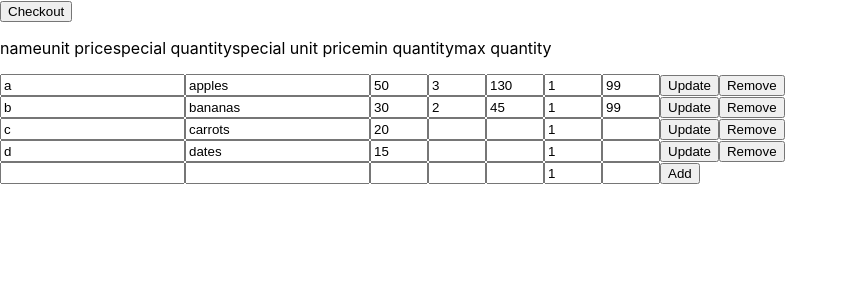
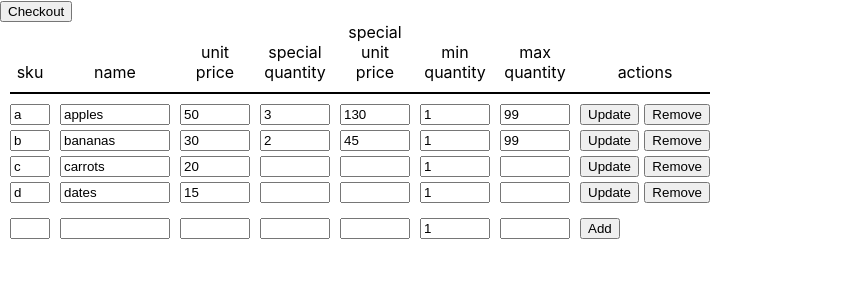
Before and after one commit to DatKyle/checkout_kata, a React (Create React App) app: page / in a window 1280 px wide. Both pictures are taken after a click on the button "Edit Products". Shown: the top 300 px of the page, without its empty margins (0-848 px from the left). Built offline with nearby package versions, Linux system fonts and the light colour scheme.

Commit message:
Styling edit products

```diff
--- a/src/App.css
+++ b/src/App.css
@@ -1,38 +1,44 @@
-.App {
-  text-align: center;
+* {
+  box-sizing: border-box;
 }
 
-.App-logo {
-  height: 40vmin;
-  pointer-events: none;
+.edit.products {
+  width: fit-content;
+  padding-left: 10px;
 }
 
-@media (prefers-reduced-motion: no-preference) {
-  .App-logo {
-    animation: App-logo-spin infinite 20s linear;
-  }
+.edit.products .row {
+  display: grid;
+  grid-template-columns: 40px 110px 70px 70px 70px 70px 70px 130px;
+  column-gap: 10px;
+  margin-bottom: 5px;
 }
 
-.App-header {
-  background-color: #282c34;
-  min-height: 100vh;
-  display: flex;
-  flex-direction: column;
-  align-items: center;
-  justify-content: center;
-  font-size: calc(10px + 2vmin);
-  color: white;
+.edit.products .row.header {
+  text-align: center;
+  align-items: end;
+
+  padding-bottom: 10px;
+  border-bottom: solid 2px;
+
+  margin-bottom: 10px;
 }
 
-.App-link {
-  color: #61dafb;
+.edit.products .row p,
+.edit.products .row input {
+  width: inherit;
 }
 
-@keyframes App-logo-spin {
-  from {
-    transform: rotate(0deg);
-  }
-  to {
-    transform: rotate(360deg);
-  }
+.edit.products .row.header p {
+  margin: 0px;
+  padding: 0px;
 }
+
+.edit.products .row .actions {
+  display: flex;
+  justify-content: space-between
+}
+
+.edit.products .add {
+  padding-top: 10px;
+}
--- a/src/App.js
+++ b/src/App.js
@@ -1,3 +1,4 @@
+import "./App.css";
 import { ProductContextProvider } from "./components/product/product.context";
 import { BasketContextProvider } from "./components/basket/basket.context";
 
--- a/src/components/product/edit/edit-product.css
+++ /dev/null
@@ -1,6 +0,0 @@
-.row {
-    display: flex;
-}
-.row input[type=number] {
-    width: 50px;
-}
--- a/src/components/product/edit/edit-product.jsx
+++ b/src/components/product/edit/edit-product.jsx
@@ -1,7 +1,5 @@
 import { useState } from "react";
 import { useProduct } from "../product.context";
-
-import "./edit-product.css"
 
 export function EditProduct({ product }) {
     const { addProduct, updateProduct, removeProduct } = useProduct();
@@ -23,7 +21,7 @@ export function EditProduct({ product }) {
             <input name='minQuantity' type='number' value={minQuantity} onChange={e => setMinQuantity(Number(e.target.value))} />
             <input name='maxQuantity' type='number' value={maxQuantity} onChange={e => setMaxQuantity(Number(e.target.value))} />
 
-            <div>
+            <div className="actions">
                 {!product ? (<button onClick={() => {
                     let newProduct = {
                         sku,
--- a/src/components/product/list-products.jsx
+++ b/src/components/product/list-products.jsx
@@ -37,19 +37,25 @@ function ViewProducts({ products }) {
 
 function EditProducts({ products }) {
     return <div className='edit products'>
-        <div className='row'>
+        <div className='row header'>
+            <p>sku</p>
             <p>name</p>
             <p>unit price</p>
             <p>special quantity</p>
             <p>special unit price</p>
             <p>min quantity</p>
             <p>max quantity</p>
+            <p>actions</p>
         </div>
+        <div className="products">
             {
                 products && products.length > 0 ?
                     products.map((product) => <EditProduct key={product.sku} product={product} />)
                     : null
             }
+        </div>
+        <div className='add'>
             <EditProduct product={null} />
         </div>
+    </div>
 }
```
Lines whose indentation alone changed are shown as unchanged.
